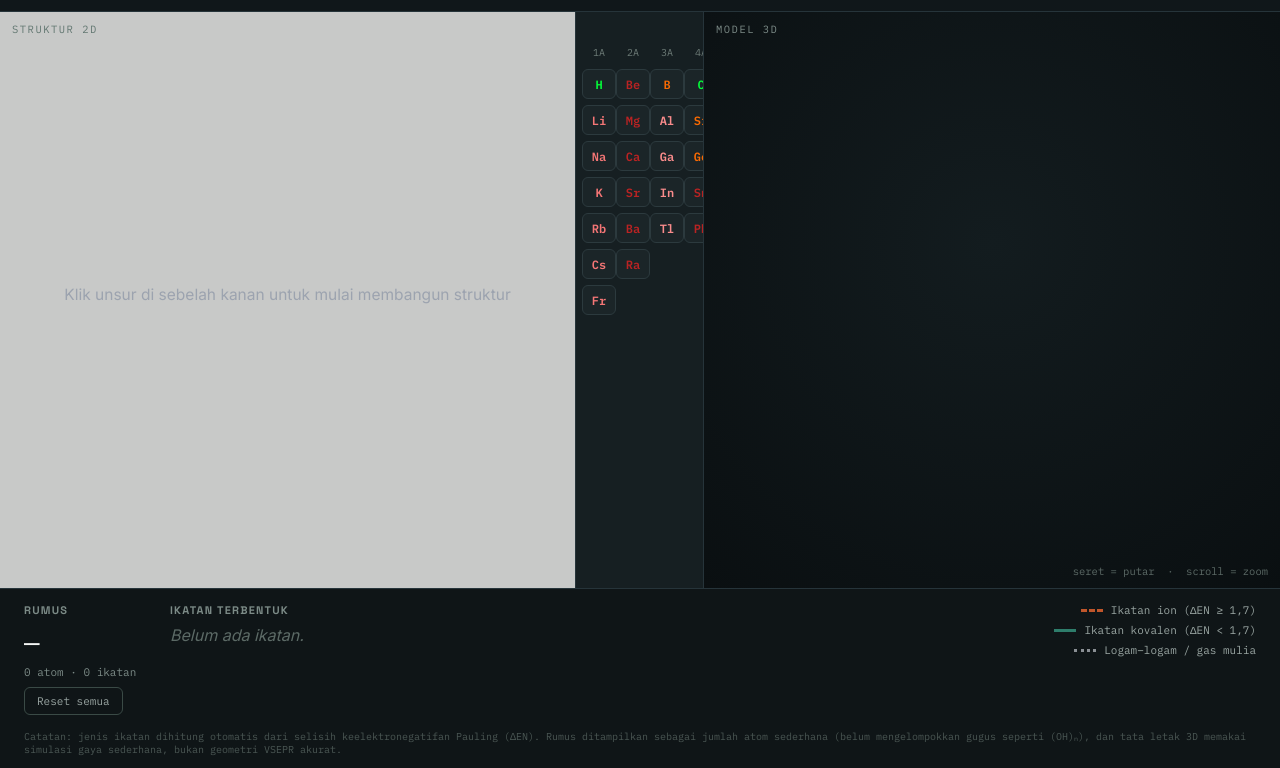
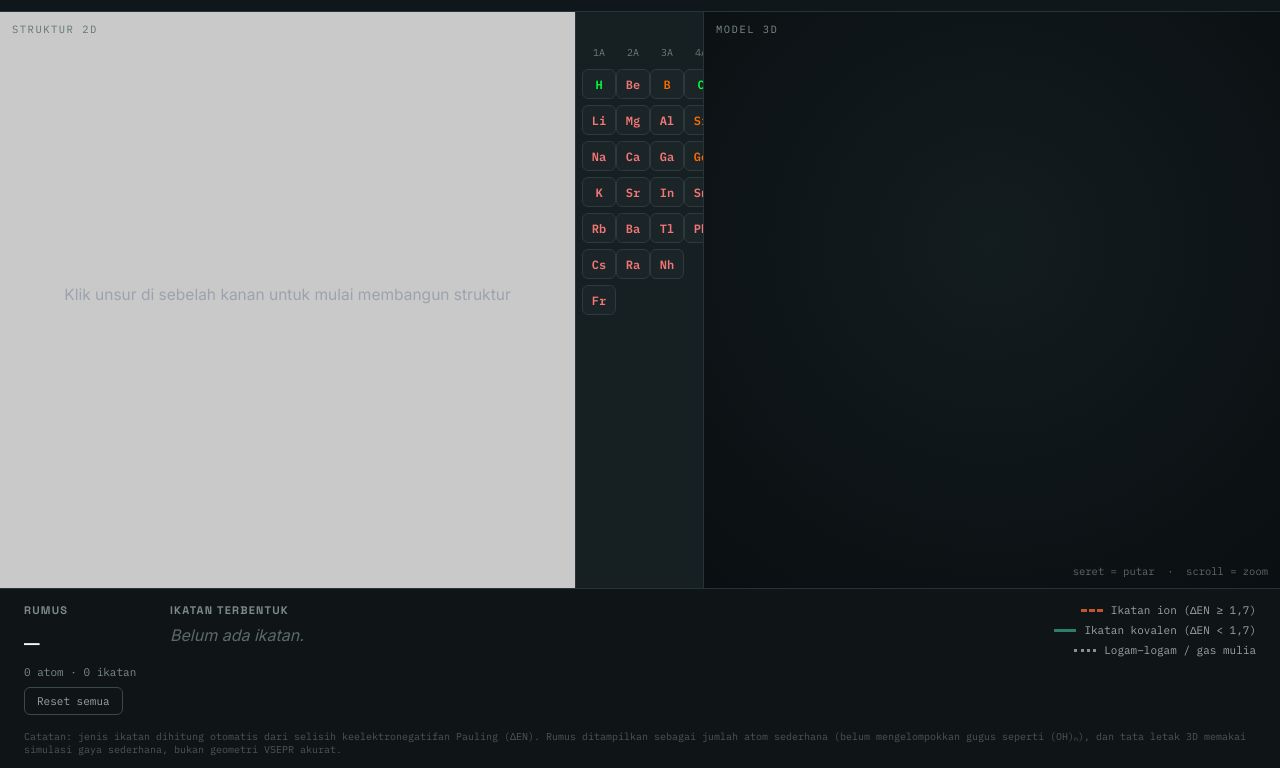
Before and after one commit to Vitiarium/Ikatan_kimia, a plain HTML site: page index.html in a window 1280 px wide. Shown: the part 47-815 px from the top of the page. Drawn offline with nearby package versions, Linux system fonts and the light colour scheme.

Commit message:
Update index.html
nih

```diff
--- a/index.html
+++ b/index.html
@@ -298,39 +298,40 @@ const COLOR_OTHER = '#9CA3AF';
 const COLOR_HIGHLIGHT = '#E8B84B';
 
 const ELEMENTS = {
-  H:  {name:'Hidrogen',       group:'1A', category:'nonmetal', en:2.20, color:'#03ff39', r:0.35},
-  Li: {name:'Litium',         group:'1A', category:'alkali',   en:0.98, color:'#f57676', r:0.90},
-  Na: {name:'Natrium',        group:'1A', category:'alkali',   en:0.93, color:'#f57676', r:1.05},
-  K:  {name:'Kalium',         group:'1A', category:'alkali',   en:0.82, color:'#f57676', r:1.20},
-  Rb: {name:'Rubidium',       group:'1A', category:'alkali',   en:0.82, color:'#f57676', r:1.30},
-  Cs: {name:'Cesium',         group:'1A', category:'alkali',   en:0.79, color:'#f57676', r:1.38},
-  Fr: {name:'Fransium',       group:'1A', category:'alkali',   en:0.70, color:'#f57676', r:1.42},
+  H:  {name:'Hidrogen',       group:'1A', category:'nonmetal',    en:2.20, color:'#03ff39', r:0.35},
+  Li: {name:'Litium',         group:'1A', category:'alkali',      en:0.98, color:'#f57676', r:0.90},
+  Na: {name:'Natrium',        group:'1A', category:'alkali',      en:0.93, color:'#f57676', r:1.05},
+  K:  {name:'Kalium',         group:'1A', category:'alkali',      en:0.82, color:'#f57676', r:1.20},
+  Rb: {name:'Rubidium',       group:'1A', category:'alkali',      en:0.82, color:'#f57676', r:1.30},
+  Cs: {name:'Cesium',         group:'1A', category:'alkali',      en:0.79, color:'#f57676', r:1.38},
+  Fr: {name:'Fransium',       group:'1A', category:'alkali',      en:0.70, color:'#f57676', r:1.42},
 
 
-  Be: {name:'Berilium',       group:'2A', category:'alkaline', en:1.57, color:'#ba2323', r:0.60},
-  Mg: {name:'Magnesium',      group:'2A', category:'alkaline', en:1.31, color:'#ba2323', r:0.95},
-  Ca: {name:'Kalsium',        group:'2A', category:'alkaline', en:1.00, color:'#ba2323', r:1.15},
-  Sr: {name:'Stronsium',      group:'2A', category:'alkaline', en:0.95, color:'#ba2323', r:1.20},
-  Ba: {name:'Barium',         group:'2A', category:'alkaline', en:0.89, color:'#ba2323', r:1.25},
-  Ra: {name:'Radium',         group:'2A', category:'alkaline', en:0.90, color:'#ba2323', r:1.30},
+  Be: {name:'Berilium',       group:'2A', category:'alkaline',    en:1.57, color:'#f57676', r:0.60},
+  Mg: {name:'Magnesium',      group:'2A', category:'alkaline',    en:1.31, color:'#f57676', r:0.95},
+  Ca: {name:'Kalsium',        group:'2A', category:'alkaline',    en:1.00, color:'#f57676', r:1.15},
+  Sr: {name:'Stronsium',      group:'2A', category:'alkaline',    en:0.95, color:'#f57676', r:1.20},
+  Ba: {name:'Barium',         group:'2A', category:'alkaline',    en:0.89, color:'#f57676', r:1.25},
+  Ra: {name:'Radium',         group:'2A', category:'alkaline',    en:0.90, color:'#f57676', r:1.30},
 
   B:  {name:'Boron',          group:'3A', category:'metalloid',   en:2.04, color:'#fa6a02', r:0.55},
-  Al: {name:'Aluminium',      group:'3A', category:'other-metal', en:1.61, color:'#fa8c8c', r:0.85},
-  Ga: {name:'Galium',         group:'3A', category:'other-metal', en:1.81, color:'#fa8c8c', r:0.80},
-  In: {name:'Indium',         group:'3A', category:'other-metal', en:1.78, color:'#fa8c8c', r:1.00},
-  Tl: {name:'Talium',         group:'3A', category:'other-metal', en:1.62, color:'#fa8c8c', r:1.05},
+  Al: {name:'Aluminium',      group:'3A', category:'metal',       en:1.61, color:'#f57676', r:0.85},
+  Ga: {name:'Galium',         group:'3A', category:'metal',       en:1.81, color:'#f57676', r:0.80},
+  In: {name:'Indium',         group:'3A', category:'metal',       en:1.78, color:'#f57676', r:1.00},
+  Tl: {name:'Talium',         group:'3A', category:'metal',       en:1.62, color:'#f57676', r:1.05},
+  Nh: {name:'Nihonium',       group:'3A', category:'metal',       en:0.79, color:'#f57676', r:1.38},
 
   C:  {name:'Karbon',         group:'4A', category:'nonmetal',    en:2.55, color:'#03ff39', r:0.50},
   Si: {name:'Silikon',        group:'4A', category:'metalloid',   en:1.90, color:'#fa6a02', r:0.75},
   Ge: {name:'Germanium',      group:'4A', category:'metalloid',   en:2.01, color:'#fa6a02', r:0.85},
-  Sn: {name:'Timah',          group:'4A', category:'other-metal', en:1.96, color:'#ba2323', r:1.05},
-  Pb: {name:'Timbal',         group:'4A', category:'other-metal', en:2.33, color:'#ba2323', r:1.10},
+  Sn: {name:'Timah',          group:'4A', category:'metal',       en:1.96, color:'#f57676', r:1.05},
+  Pb: {name:'Timbal',         group:'4A', category:'metal',       en:2.33, color:'#f57676', r:1.10},
 
   N:  {name:'Nitrogen',       group:'5A', category:'nonmetal',    en:3.04, color:'#03ff39', r:0.50},
   P:  {name:'Fosforus',       group:'5A', category:'nonmetal',    en:2.19, color:'#03ff39', r:0.70},
   As: {name:'Arsenik',        group:'5A', category:'metalloid',   en:2.18, color:'#fa6a02', r:0.85},
   Sb: {name:'Antimon',        group:'5A', category:'metalloid',   en:2.05, color:'#fa6a02', r:1.05},
-  Bi: {name:'Bismut',         group:'5A', category:'other-metal', en:2.02, color:'#ba2323', r:1.10},
+  Bi: {name:'Bismut',         group:'5A', category:'metal',       en:2.02, color:'#ba2323', r:1.10},
 
   O:  {name:'Oksigen',        group:'6A', category:'nonmetal',    en:3.44, color:'#03ff39', r:0.48},
   S:  {name:'Belerang/Sulfur',group:'6A', category:'nonmetal',    en:2.58, color:'#03ff39', r:0.68},
@@ -342,17 +343,17 @@ const ELEMENTS = {
   Cl: {name:'Klorin',         group:'7A', category:'halogen',     en:3.16, color:'#03ff39', r:0.65},
   Br: {name:'Bromin',         group:'7A', category:'halogen',     en:2.96, color:'#03ff39', r:0.78},
   I:  {name:'Iodin',          group:'7A', category:'halogen',     en:2.66, color:'#03ff39', r:0.88},
-  At: {name:'Astatin',        group:'7A', category:'halogen', en:2.20, color:'#03ff39', r:0.95},
+  At: {name:'Astatin',        group:'7A', category:'halogen',     en:2.20, color:'#03ff39', r:0.95},
 
-  He: {name:'Helium',         group:'8A', category:'noble', en:null, color:'#4078bd', r:0.35},
-  Ne: {name:'Neon',           group:'8A', category:'noble', en:null, color:'#4078bd', r:0.50},
-  Ar: {name:'Argon',          group:'8A', category:'noble', en:null, color:'#4078bd', r:0.68},
-  Kr: {name:'Kripton',        group:'8A', category:'noble', en:null, color:'#4078bd', r:0.75},
-  Xe: {name:'Xenon',          group:'8A', category:'noble', en:null, color:'#4078bd', r:0.95},
-  Rn: {name:'Radon',          group:'8A', category:'noble', en:null, color:'#4078bd', r:1.05},
+  He: {name:'Helium',         group:'8A', category:'noble',       en:null, color:'#4078bd', r:0.35},
+  Ne: {name:'Neon',           group:'8A', category:'noble',       en:null, color:'#4078bd', r:0.50},
+  Ar: {name:'Argon',          group:'8A', category:'noble',       en:null, color:'#4078bd', r:0.68},
+  Kr: {name:'Kripton',        group:'8A', category:'noble',       en:null, color:'#4078bd', r:0.75},
+  Xe: {name:'Xenon',          group:'8A', category:'noble',       en:null, color:'#4078bd', r:0.95},
+  Rn: {name:'Radon',          group:'8A', category:'noble',       en:null, color:'#4078bd', r:1.05},
 };
 const GROUPS = ['1A','2A','3A','4A','5A','6A','7A','8A'];
-const METAL_CATS = ['alkali','alkaline','other-metal'];
+const METAL_CATS = ['alkali','alkaline','metal'];
 
 let atoms = [];   // {id, sym, x,y,z, vx,vy,vz}
 let bonds = [];   // {a,b,type,delta,label}
```
